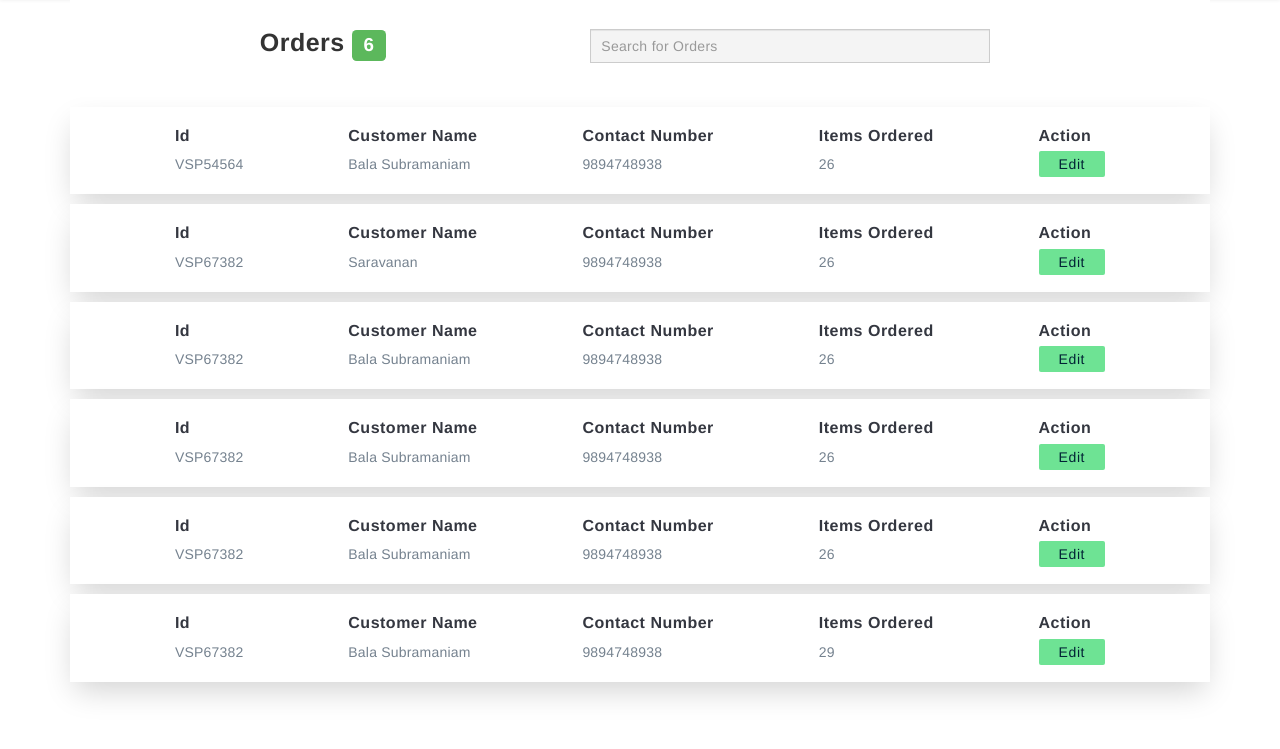
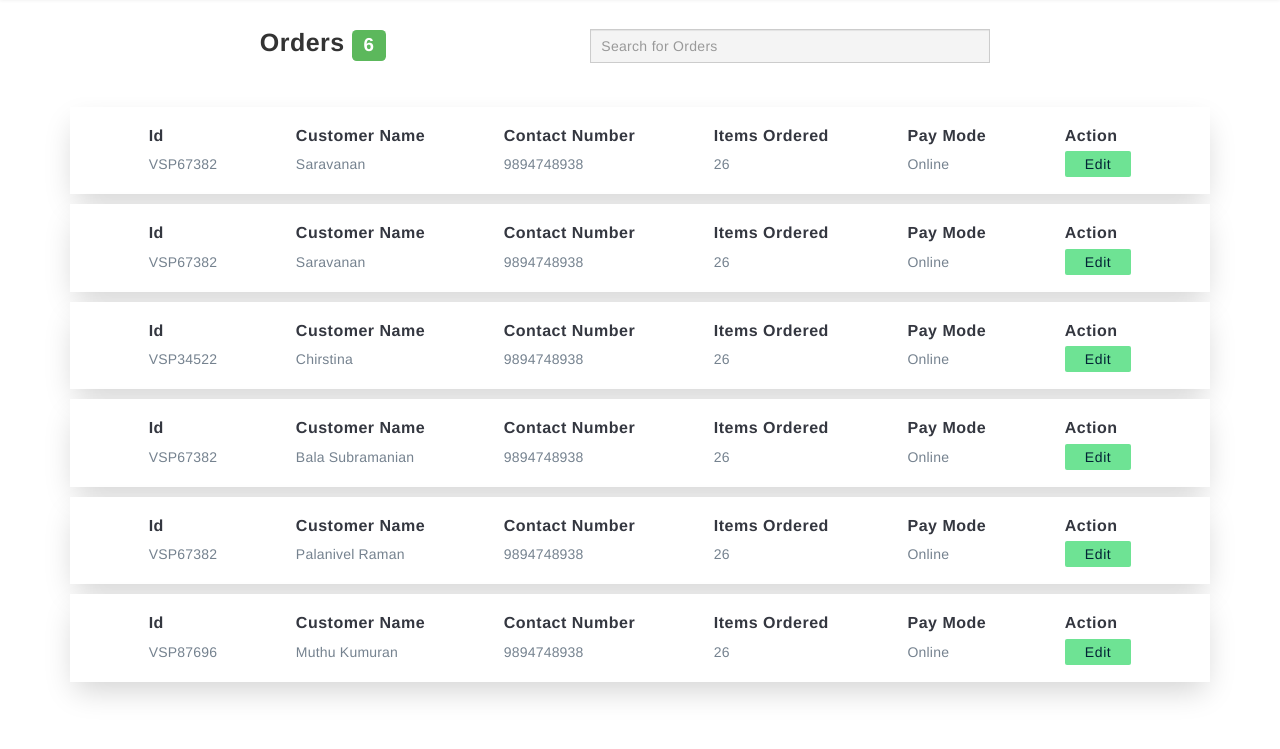
Before and after one commit to startersup/xend, a PHP site: page /app/pos/admin/orders/index.html in a window 1280 px wide. Shown: the part 51-800 px from the top of the page. Run offline with PHP 8.4, Linux system fonts and the light colour scheme; some libraries are stand-ins or nearby versions.

Commit message:
fixes on admin UI
fixes on admin UI

```diff
--- a/app/assets/css/dash.scss
+++ b/app/assets/css/dash.scss
@@ -104,6 +104,7 @@ font-size:16px;
     color:#000000;
     position: fixed;
     width:100%;
+    z-index:100;
     .xd-title
     {
         padding:10px;
@@ -117,6 +118,7 @@ font-size:16px;
         color: $base-color;
         font-size:20px;
         letter-spacing: 2px;
+        cursor: pointer;
         background-color: $secondary-base-color;
     }
     .xd-user-name
@@ -143,6 +145,7 @@ font-size:16px;
         vertical-align: middle;
         color: $base-color;
         font-size:20px;
+        cursor: pointer;
         padding-left:20px;
         letter-spacing: 2px;
         background-color: $secondary-base-color;
@@ -354,7 +357,7 @@ h3
 
     @media screen and (max-width:500px) {
         font-size:18px;
-        width: 200px;
+        width: 220px;
     }
 
 }
@@ -381,8 +384,7 @@ h3
         padding:10px;
     }
 
-    .xd-orderId
-    {
+    .xd-orderId, .xd-orderName, .xd-orderNumber, .xd-orderItem, .xd-orderPayType    {
     h5
     {
         font-weight:600;
@@ -500,3 +502,40 @@ h3
       text-decoration: none;
       }
   }
+
+  .xd-user-wrapper
+  {
+
+    &:hover .xd-action-dropdown
+    {
+    visibility: visible;
+    display: block;
+    }
+      .xd-action-dropdown
+      {
+          position: absolute;
+          width:150px;
+          top:40px;
+          right:10px;
+          visibility: hidden;
+          background-color:#ffffff;
+          z-index:10;
+          border:1px solid #cccccc;
+          box-shadow: 0 13px 31px -5px #0000002e;
+
+          ul
+          {
+              list-style-type: none;
+              padding:0;
+              margin:0;
+
+              li
+              {
+                  padding:10px;
+                  font-size:14px;
+                  cursor: pointer;
+                  border-bottom:1px solid #dfdfdf;
+              }
+          }
+      }
+  }
--- a/app/pos/admin/orders/index.html
+++ b/app/pos/admin/orders/index.html
@@ -19,8 +19,17 @@
 <body>
 <nav class="xd-app-nav">
 <span class="xd-title-left">XEND POS</span>
+<div class="xd-user-wrapper">
 <span class="xd-user-name xd-flex"><div class="shortname"></div>
-    <div class="name" class="name" title="" data-id="Santhosh">Santhosh</div></span>
+    <div class="name" class="name" title="" data-id="Santhosh">Santhosh</div>
+</span>
+<div class="xd-action-dropdown">
+<ul>
+<li>Log out</li>
+<li>View Sales</li>
+</ul>
+</div>
+</div>
 </nav>
 <div class="container">
 <div class="xd-orders">
@@ -29,30 +38,34 @@
 <input class="form-control xd-searchbar" id="searchfilter" placeholder="Search for Orders">
 </div>
 <ul class="xd-orders-list" id="results">
-<li>
-<div class="xd-order-card">
-<div class="xd-orderId xd-space">
-<h5>Id</h5>
- <p>VSP54564</p>
-</div>
-<div class="xd-orderId xd-space">
-    <h5>Customer Name</h5>
-    <p>Bala Subramaniam</p>
-   </div>
-   <div class="xd-orderId xd-space">
-    <h5>Contact Number</h5>
-    <p>9894748938</p>
-   </div>
-   <div class="xd-orderId xd-space">
-   <h5>Items Ordered</h5>
-   <p>26</p>
-   </div>
-   <div class="xd-orderId xd-space">
-    <h5>Action</h5>
-    <a class="xd-process-order" data-toggle="modal" data-target="#myModal">Edit</a>
-    </div>
-</div>
-</li>
+    <li>
+        <div class="xd-order-card">
+        <div class="xd-orderId xd-space">
+        <h5>Id</h5>
+         <p>VSP67382</p>
+        </div>
+        <div class="xd-orderName xd-space">
+            <h5>Customer Name</h5>
+            <p>Saravanan</p>
+           </div>
+           <div class="xd-orderNumber xd-space">
+            <h5>Contact Number</h5>
+            <p>9894748938</p>
+           </div>
+           <div class="xd-orderItem xd-space">
+           <h5>Items Ordered</h5>
+           <p>26</p>
+           </div>
+           <div class="xd-orderPayType xd-space">
+            <h5>Pay Mode</h5>
+            <p>Online</p>
+            </div>
+           <div class="xd-orderId xd-space">
+            <h5>Action</h5>
+            <a class="xd-process-order">Edit</a>
+            </div>
+        </div>
+        </li>
 
 
 <li>
@@ -61,18 +74,22 @@
     <h5>Id</h5>
      <p>VSP67382</p>
     </div>
-    <div class="xd-orderId xd-space">
+    <div class="xd-orderName xd-space">
         <h5>Customer Name</h5>
         <p>Saravanan</p>
        </div>
-       <div class="xd-orderId xd-space">
+       <div class="xd-orderNumber xd-space">
         <h5>Contact Number</h5>
         <p>9894748938</p>
        </div>
-       <div class="xd-orderId xd-space">
+       <div class="xd-orderItem xd-space">
        <h5>Items Ordered</h5>
        <p>26</p>
        </div>
+       <div class="xd-orderPayType xd-space">
+        <h5>Pay Mode</h5>
+        <p>Online</p>
+        </div>
        <div class="xd-orderId xd-space">
         <h5>Action</h5>
         <a class="xd-process-order">Edit</a>
@@ -82,24 +99,30 @@
 
 
 
+
+
     <li>
         <div class="xd-order-card">
         <div class="xd-orderId xd-space">
         <h5>Id</h5>
-         <p>VSP67382</p>
+         <p>VSP34522</p>
         </div>
-        <div class="xd-orderId xd-space">
+        <div class="xd-orderName xd-space">
             <h5>Customer Name</h5>
-            <p>Bala Subramaniam</p>
+            <p>Chirstina</p>
            </div>
-           <div class="xd-orderId xd-space">
+           <div class="xd-orderNumber xd-space">
             <h5>Contact Number</h5>
             <p>9894748938</p>
            </div>
-           <div class="xd-orderId xd-space">
+           <div class="xd-orderItem xd-space">
            <h5>Items Ordered</h5>
            <p>26</p>
            </div>
+           <div class="xd-orderPayType xd-space">
+            <h5>Pay Mode</h5>
+            <p>Online</p>
+            </div>
            <div class="xd-orderId xd-space">
             <h5>Action</h5>
             <a class="xd-process-order">Edit</a>
@@ -114,18 +137,22 @@
             <h5>Id</h5>
              <p>VSP67382</p>
             </div>
-            <div class="xd-orderId xd-space">
+            <div class="xd-orderName xd-space">
                 <h5>Customer Name</h5>
-                <p>Bala Subramaniam</p>
+                <p>Bala Subramanian</p>
                </div>
-               <div class="xd-orderId xd-space">
+               <div class="xd-orderNumber xd-space">
                 <h5>Contact Number</h5>
                 <p>9894748938</p>
                </div>
-               <div class="xd-orderId xd-space">
+               <div class="xd-orderItem xd-space">
                <h5>Items Ordered</h5>
                <p>26</p>
                </div>
+               <div class="xd-orderPayType xd-space">
+                <h5>Pay Mode</h5>
+                <p>Online</p>
+                </div>
                <div class="xd-orderId xd-space">
                 <h5>Action</h5>
                 <a class="xd-process-order">Edit</a>
@@ -140,18 +167,22 @@
                 <h5>Id</h5>
                  <p>VSP67382</p>
                 </div>
-                <div class="xd-orderId xd-space">
+                <div class="xd-orderName xd-space">
                     <h5>Customer Name</h5>
-                    <p>Bala Subramaniam</p>
+                    <p>Palanivel Raman</p>
                    </div>
-                   <div class="xd-orderId xd-space">
+                   <div class="xd-orderNumber xd-space">
                     <h5>Contact Number</h5>
                     <p>9894748938</p>
                    </div>
-                   <div class="xd-orderId xd-space">
+                   <div class="xd-orderItem xd-space">
                    <h5>Items Ordered</h5>
                    <p>26</p>
                    </div>
+                   <div class="xd-orderPayType xd-space">
+                    <h5>Pay Mode</h5>
+                    <p>Online</p>
+                    </div>
                    <div class="xd-orderId xd-space">
                     <h5>Action</h5>
                     <a class="xd-process-order">Edit</a>
@@ -159,24 +190,29 @@
                 </div>
                 </li>
 
+
                 <li>
                     <div class="xd-order-card">
                     <div class="xd-orderId xd-space">
                     <h5>Id</h5>
-                     <p>VSP67382</p>
+                     <p>VSP87696</p>
                     </div>
-                    <div class="xd-orderId xd-space">
+                    <div class="xd-orderName xd-space">
                         <h5>Customer Name</h5>
-                        <p>Bala Subramaniam</p>
+                        <p>Muthu Kumuran</p>
                        </div>
-                       <div class="xd-orderId xd-space">
+                       <div class="xd-orderNumber xd-space">
                         <h5>Contact Number</h5>
                         <p>9894748938</p>
                        </div>
-                       <div class="xd-orderId xd-space">
+                       <div class="xd-orderItem xd-space">
                        <h5>Items Ordered</h5>
-                       <p>29</p>
+                       <p>26</p>
                        </div>
+                       <div class="xd-orderPayType xd-space">
+                        <h5>Pay Mode</h5>
+                        <p>Online</p>
+                        </div>
                        <div class="xd-orderId xd-space">
                         <h5>Action</h5>
                         <a class="xd-process-order">Edit</a>
```
Also changed, not shown: app/assets/css/dash.min.css.
